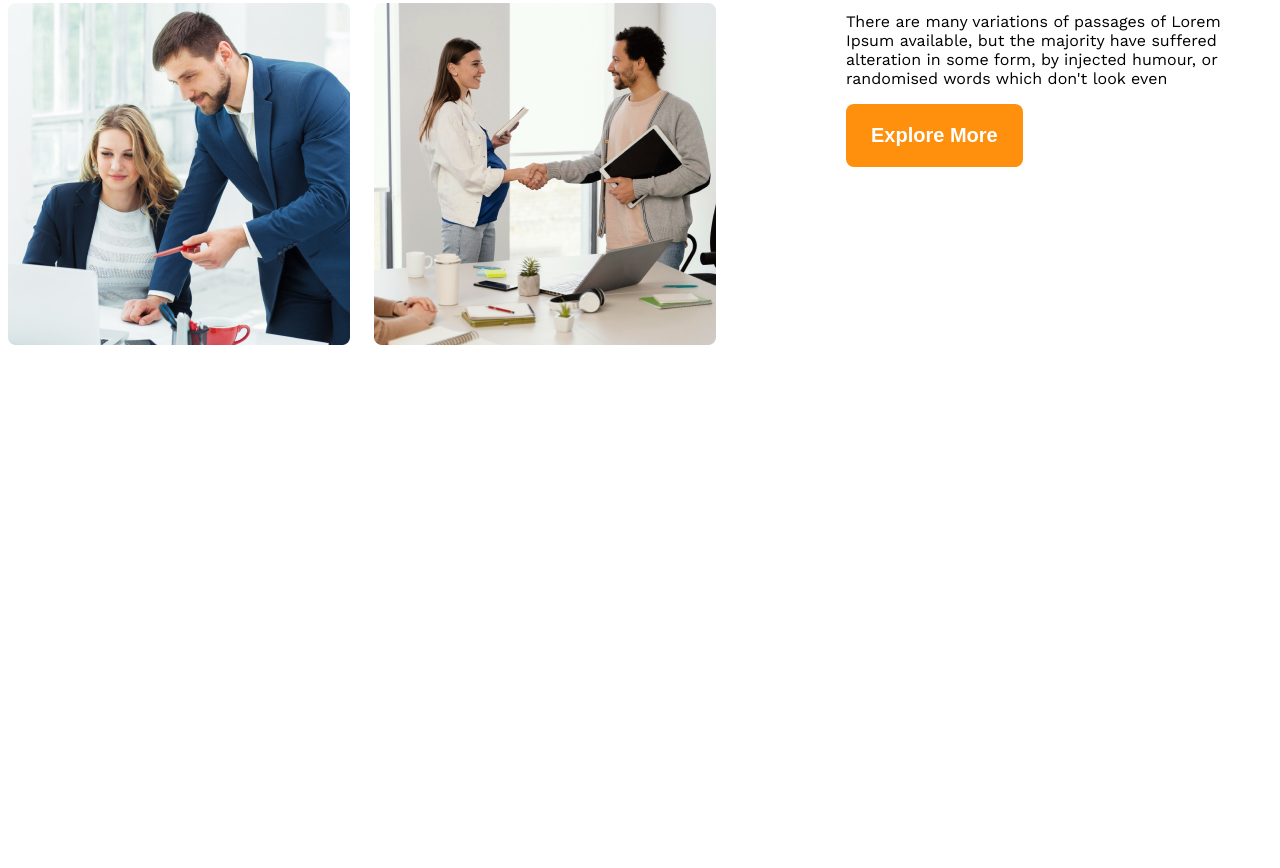
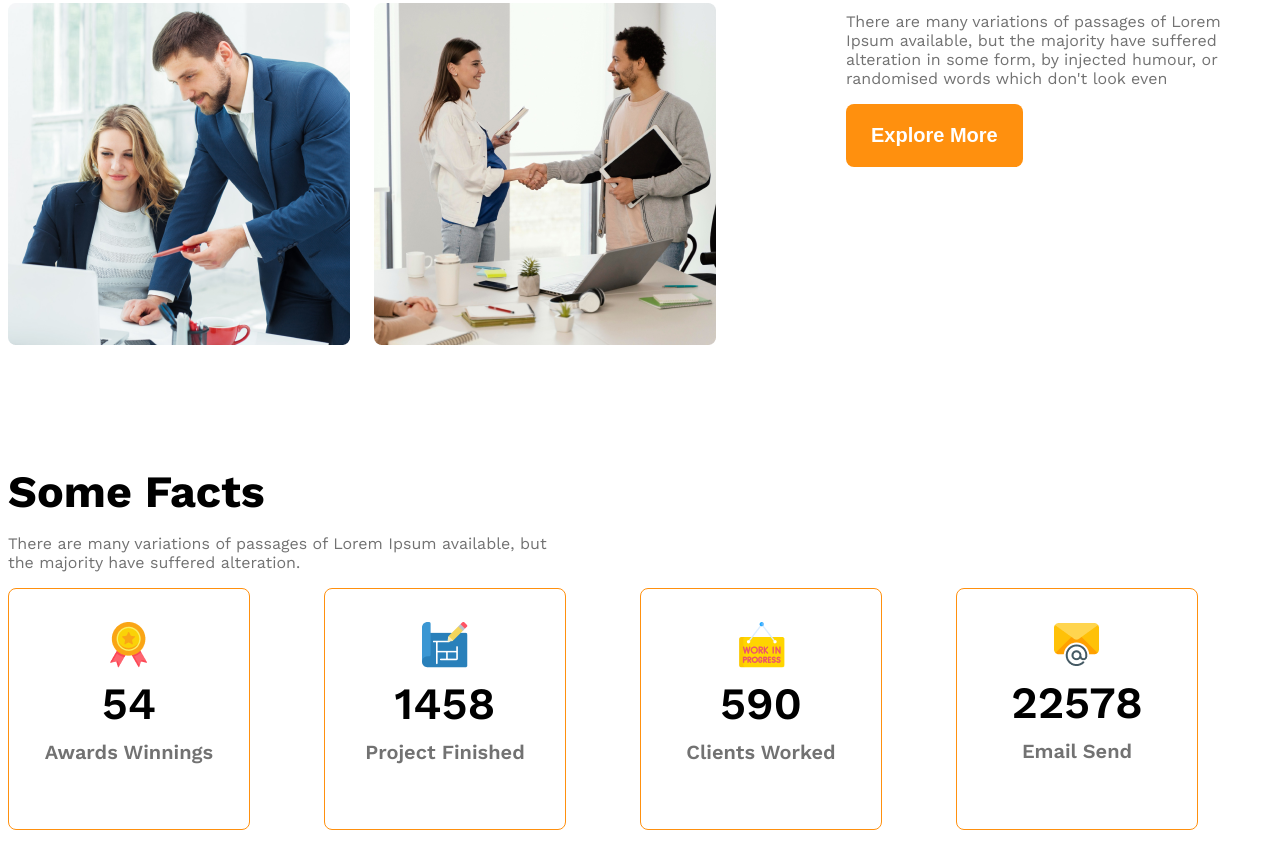
Before and after one commit to itsmd-Shahabuddin/g3-architects-website, a plain HTML site: page index.html in a window 1280 px wide. Shown: the part 1666-2534 px from the top of the page. Before the commit the page ends 2019 px from the top, so only its background shows below. Drawn offline with nearby package versions, Linux system fonts and the light colour scheme.

Commit message:
added the some fasct section

```diff
--- a/index.html
+++ b/index.html
@@ -9,6 +9,9 @@
 
 <body class="work-sans-font">
     <header class="bg-light">
+
+    <!-- navigation bar start -->
+
         <nav class="navbar display-flex">
             <h2 class="brand">G3 Architects</h2>
             <ul class="nav-links display-flex">
@@ -18,6 +21,9 @@
                 <li class="nav-item"><a href="" class="nav-link text-gray">Login</a></li>
             </ul>
         </nav>
+
+        <!-- banner section start -->
+
         <nav class="banner">
             <div class="banner-content">
             <h1 class="banner-tittle">Brand New Group of Architects </h1>
@@ -29,6 +35,8 @@
         </nav>
     </header>
     <main>
+        <!--feature section start -->
+
         <section class="teams display-flex">
             <div class="teams-image">
                 <img src="images/team1.png" alt="teams discussing about a project">
@@ -37,10 +45,45 @@
                 <img src="images/team4.png" alt="teams discussion">
             </div>
             <div class="teams-features">
-                <h3 class="features-title"><span id="quick-list" class="text-light-gray">Quick list</span> <span>of Our</spa> <span id="features">Features</span></h3>
-                <p>There are many variations of passages of Lorem Ipsum available, but the majority have suffered alteration in some form, by injected humour, or randomised words which don't look even</p>
+                <h3 class="section-title"><span id="quick-list" class="text-light-gray">Quick list</span> <span>of Our</spa> <span class="text-primary">Features</span></h3>
+                <p class="text-light-gray">There are many variations of passages of Lorem Ipsum available, but the majority have suffered alteration in some form, by injected humour, or randomised words which don't look even</p>
                 <button class="btn-primary">Explore More</div>
             </div>
+        </section>
+
+        <!--*feature section you will enjoy-->
+
+        <section>
+            <div class="h3 section-title">Some Facts</div>
+            <p class="fact-description text-light-gray">There are many variations of passages of Lorem Ipsum available, but the majority have suffered alteration.</p>
+        </section>
+
+        <!--some facts about us-->
+        <!-- .fact*4>img.fact-icon+h4.fact-number+h5.fact-name -->
+        <div class="card-container">
+            <div class="fact-card display-flex">
+                    <div><img src="images/icons/ribon.png" alt="" class="fact-icon">
+                    <h4 class="fact-number">54</h4>
+                    <h5 class="fact-name text-light-gray">Awards Winnings</h5></div>
+            </div>
+            <div class="fact-card display-flex">
+                    <div><img src="images/icons/projects.png" alt="" class="fact-icon">
+                    <h4 class="fact-number">1458</h4>
+                    <h5 class="fact-name text-light-gray">Project Finished</h5></div>
+            </div>
+            <div class="fact-card display-flex">
+                    <div><img src="images/icons/customers.png" alt="" class="fact-icon">
+                    <h4 class="fact-number">590</h4>
+                    <h5 class="fact-name text-light-gray">Clients Worked</h5></div>
+            </div>
+            <div class="fact-card display-flex">
+                    <div><img src="images/icons/email.png" alt="" class="fact-icon">
+                    <h4 class="fact-number">22578</h4>
+                    <h5 class="fact-name text-light-gray">Email Send</h5></div>
+            </div>
+        </div>
+        <section>
+
         </section>
     </main>
     <footer>
--- a/styles/architects.css
+++ b/styles/architects.css
@@ -10,6 +10,10 @@
 
 .display-flex{
     display:flex;
+}
+/*text primary*/
+.text-primary{
+    color:#FF900E;
 }
 
 /*dark 02*/
@@ -28,6 +32,10 @@
 
 .bg-light{
     background-color:rgba(255, 144, 14, 0.1);
+}
+.section-title{
+    font-size:2.8rem;
+    font-weight:700;
 }
 
 /*button related style*/
@@ -122,25 +130,37 @@
 #quick-list{
     font-weight: 500;
 }
-#features{
-    color:#FF900E;
+/*fact related style*/
+
+.card-container{
+    display:grid;
+    grid-template-columns:repeat(4,1fr);
+
 }
+.fact-card{
+    border: 1px solid #FF900E;
+    align-items: center;
+    text-align: center;
+    justify-content: center;
+    width:240px;
+    height: 240px;
+    border-radius: 8px;
 
-
-
-
-
-
-
-
-
-
-
-
-
-
-
-
+}
+.fact-number{
+    font-size: 2.8rem;
+    font-weight:600;
+    margin-top: 5px;
+    margin-bottom:10px;
+}
+.fact-name{
+    font-size:1.25rem;
+    font-weight: 600;
+    margin-top: 10px;
+}
+.fact-description{
+    max-width: 540px;
+}
 
 
 
@@ -163,7 +183,25 @@
 /* media query */
 
 @media screen and (max-width:576px){
-    .navbar,.nav-links {
+    .navbar,
+    .nav-links,
+    .teams{
         flex-direction: column;
     }
+    .teams-image{
+        grid-template-columns:repeat(1,1fr);
+    }
+    .teams-features{
+        margin-left:20px;
+    }
 }
+
+/* for medium device*/
+@media screen and (min-width:576px) and (max-width:992px){
+    .teams{
+        flex-direction: column;
+    }
+    .teams-features{
+        margin:30px auto;
+
+}
```
